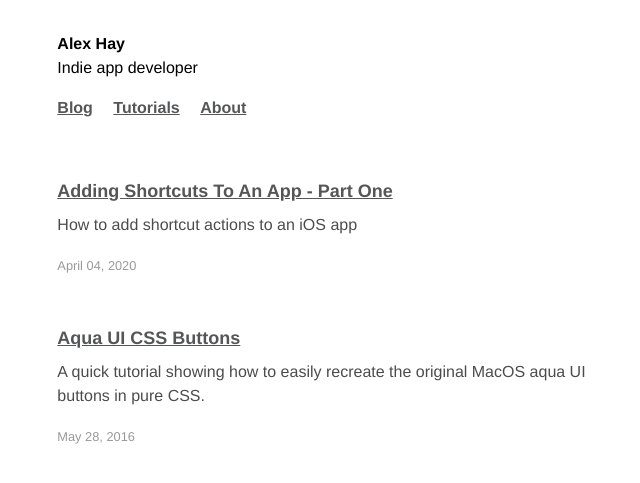
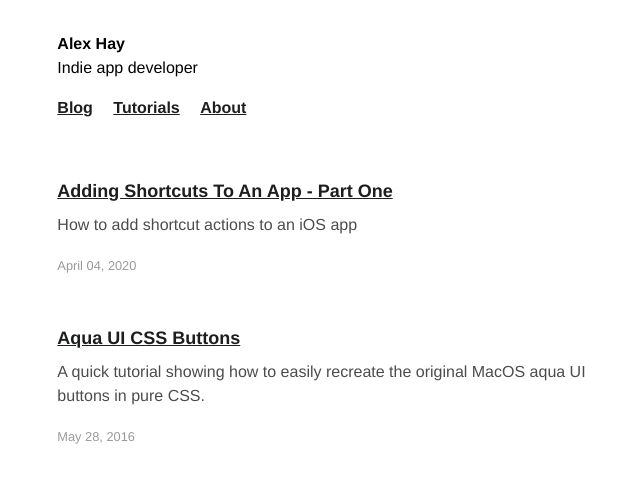
Before and after one commit to mralexhay/mralexhay.github.io, a Jekyll site: the page built from index.html, in a window 1280 px wide. Shown: the top 483 px of the page, without its empty margins (305-945 px from the left). Built offline with Jekyll 4.4.1, drawn with Linux system fonts in a browser that asks for light colours; some web fonts are replaced; the list of posts is cut into pages by our own code; comment, search, counter and statistics services are not loaded.

Commit message:
Update _type.scss

```diff
--- a/_sass/_type.scss
+++ b/_sass/_type.scss
@@ -17,7 +17,6 @@ body {
 a,a:visited {
   color: $body-color;
   font-weight: bold;
-  opacity: 0.75;
 
   &:hover {
     color: $brand-color;
```
